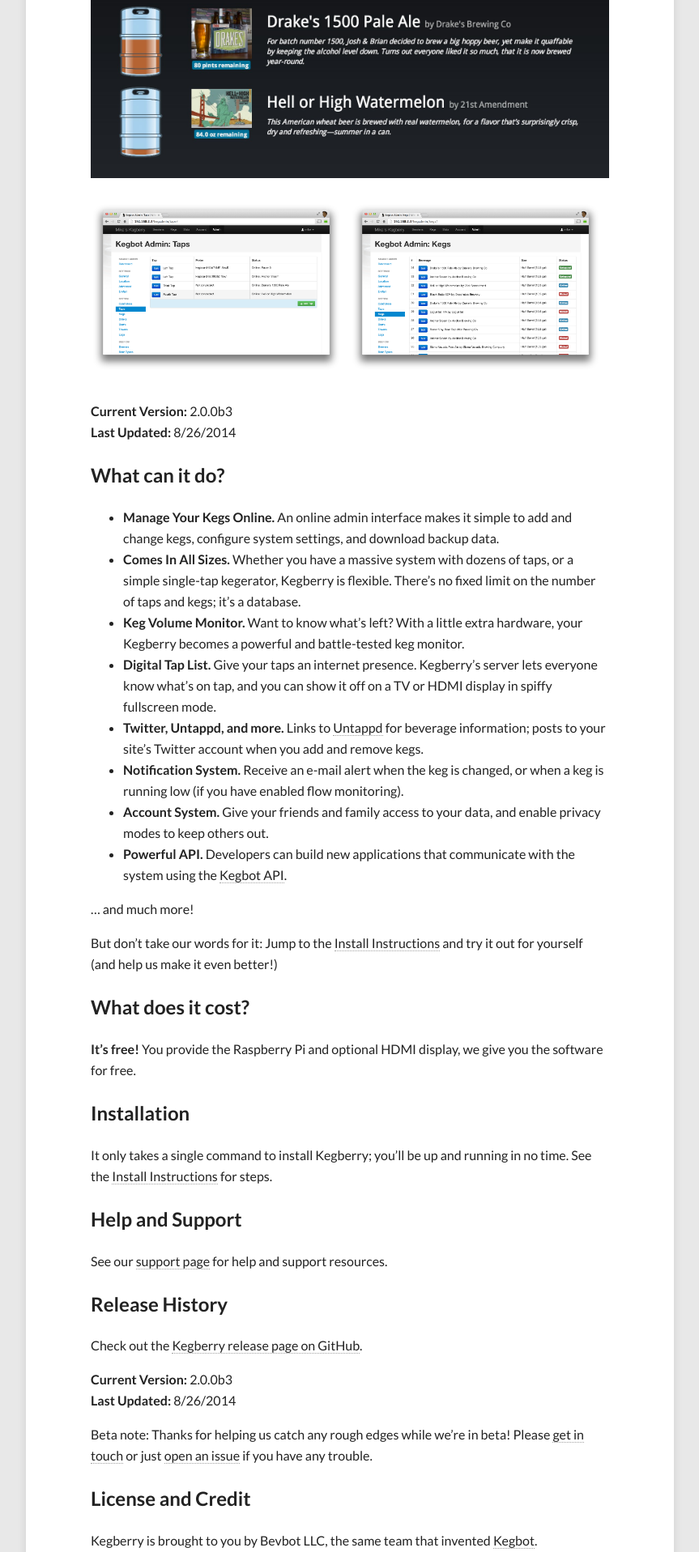
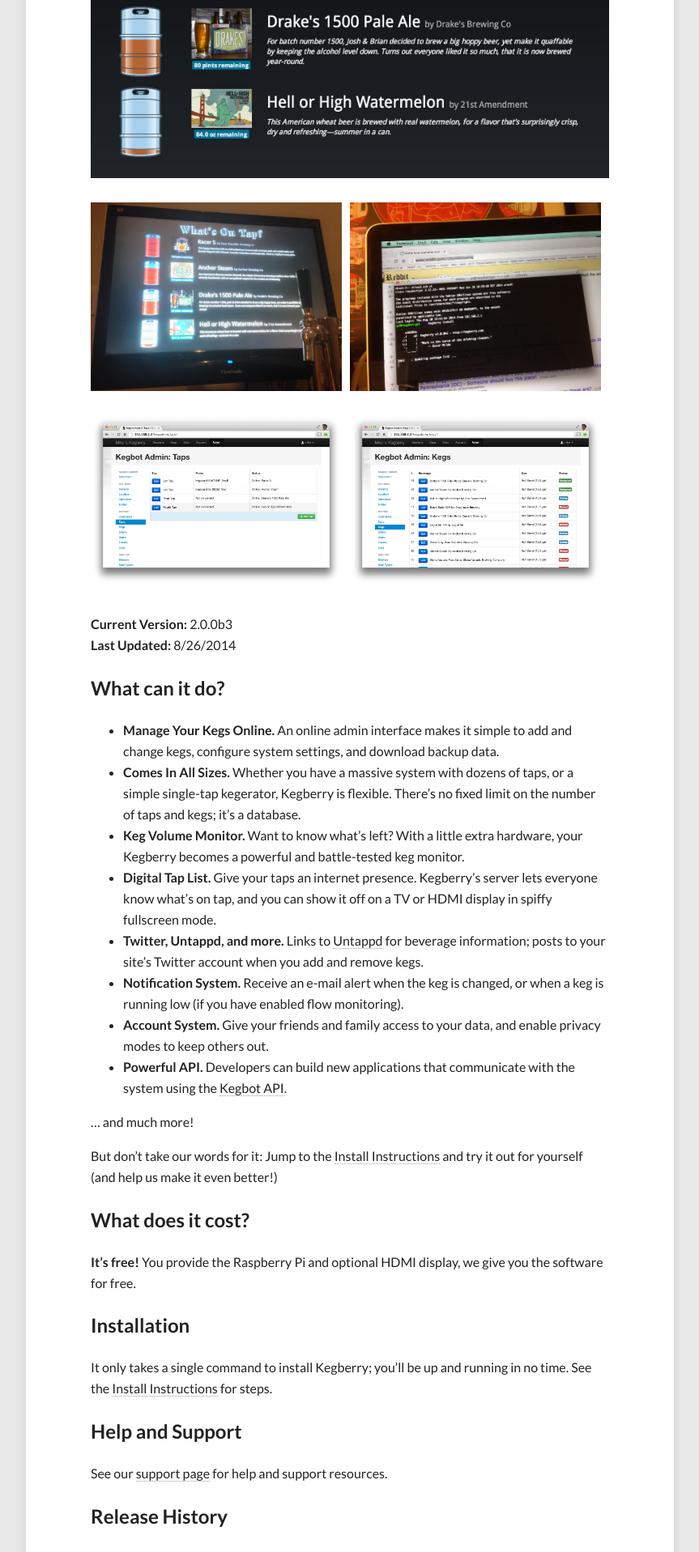
Before and after one commit to Kegbot/kegberry, a Jekyll site: the page built from index.md, in a window 1280 px wide. Shown: the part 911-2828 px from the top of the page at 81% size, without its empty margins (208-1071 px from the left). Built offline with Jekyll 4.4.1, drawn with Linux system fonts in a browser that asks for light colours; nearby versions of some CDN libraries.

Commit message:
Update photos.

```diff
--- a/index.md
+++ b/index.md
@@ -18,6 +18,15 @@
 <figure>
   <a href="/images/screenshot-1.jpg" title="Tap status in fullscreen mode.">
     <img src="/images/screenshot-1.jpg" alt="">
+  </a>
+</figure>
+
+<figure class="half">
+  <a href="/images/kegberry-photo.jpg" title="A running system at the kegerator.">
+    <img src="/images/kegberry-photo.jpg" alt="">
+  </a>
+  <a href="/images/installer.jpg" title="Running the installer program.">
+    <img src="/images/installer.jpg" alt="">
   </a>
 </figure>
 
```
Also changed, not shown: images/installer.jpg (added), images/kegberry-photo.jpg (added).
